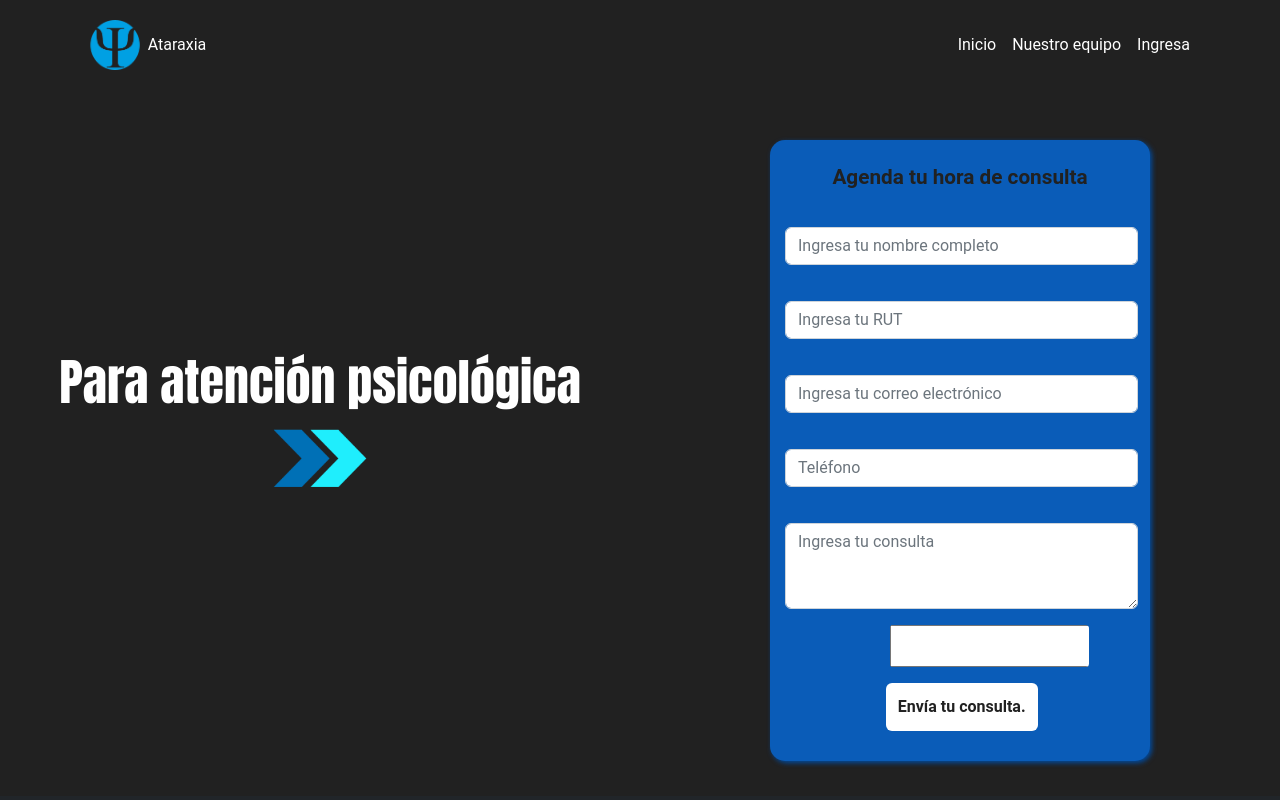
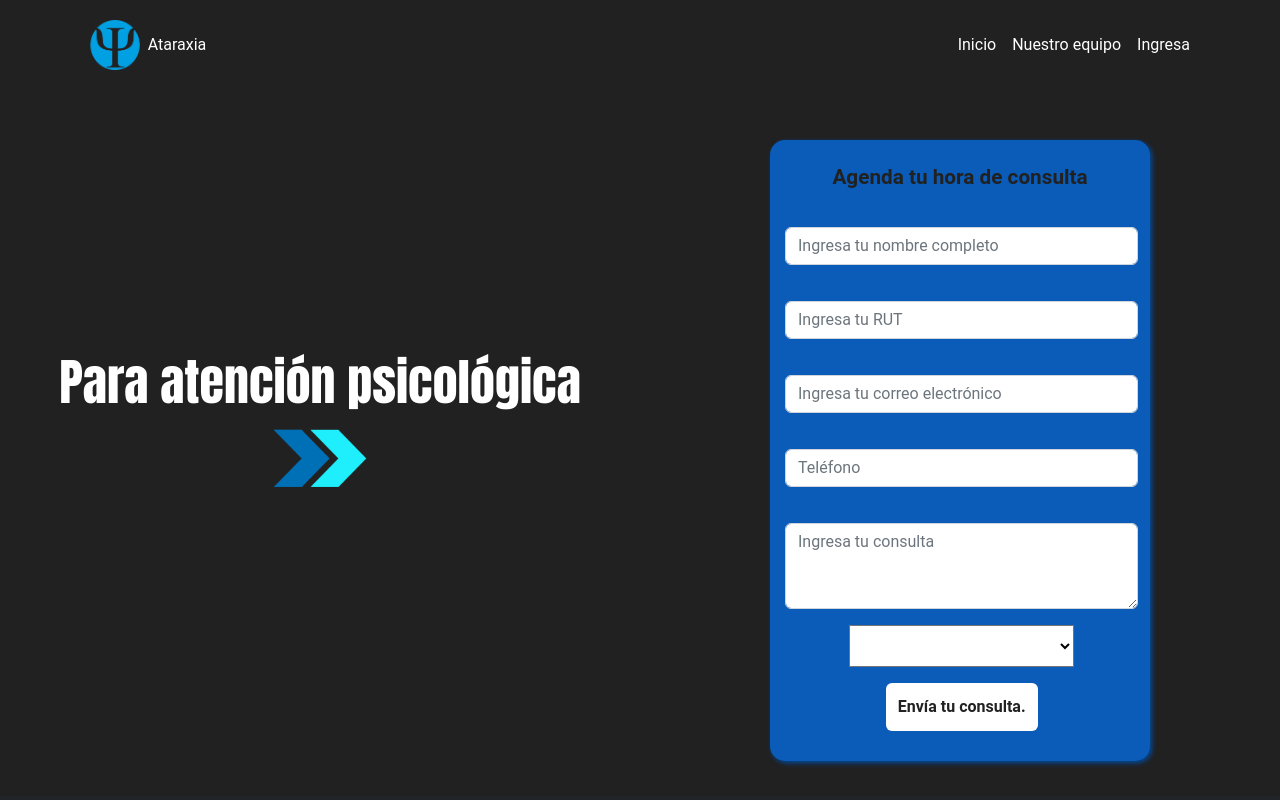
Before and after one commit to anaisfoix/ProyectoIngSoftware, an Angular app: page /pacient in a window 1280 px wide. Shown: the top 800 px of the page. Built offline with nearby package versions, Linux system fonts and the light colour scheme.

Commit message:
formulario respuestas

```diff
--- a/src/app/pacient/pacient.component.css
+++ b/src/app/pacient/pacient.component.css
@@ -37,15 +37,26 @@
     width: 93%;
 }
 
+.form-group select{
+    align-items: center;
+    justify-items: center;
+    justify-content: center;
+    background-color: #fff;
+}
+
 .select{
     position: relative;
-    margin-left: 38px;
+    align-self: center;
+    justify-content: center;
     display: flex;
-    width: 19em;
     height: 3em;
     line-height: 3;
     overflow: hidden;
     border-radius: .25em;
+}
+
+.select option{
+    color: #212121;
 }
 
 .hero__form button{
@@ -80,10 +91,6 @@
     padding-bottom: 20px;
 }
 
-.select{
-    padding-left: 67px;
-}
-
 .alert{
     color: black;
     background-color: red;
--- a/src/app/pacient/pacient.component.html
+++ b/src/app/pacient/pacient.component.html
@@ -31,13 +31,13 @@
                 <div _ngcontent-lhc-c43="" class="form-group">
                     <div _ngcontent-lhc-c43="" class="select">
                         <select _ngcontent-lhc-c43="" formControlName="type" name="format" id="format" class="ng-untouched ng-pristine ng-valid">
-                            <option _ngcontent-lhc-c43="" selected="" disabled="" value="-1">Tipo de Consulta</option>
-                            <option _ngcontent-lhc-c43="" value="Divorcio">Transtorno de ansiedad</option>
-                            <option _ngcontent-lhc-c43="" value="Divorcio Unilateral">Transtorno depresivo</option>
-                            <option _ngcontent-lhc-c43="" value="Divorcio Unilateral">Transtorno bipolar</option>
-                            <option _ngcontent-lhc-c43="" value="Divorcio Unilateral">Déficit de atención</option>
-                            <option _ngcontent-lhc-c43="" value="Divorcio Unilateral">Síndrome de Asperger</option>
-                            <option _ngcontent-lhc-c43="" value="Divorcio Unilateral">Transtorno obsesivo compulsivo/option>
+                            <option _ngcontent-lhc-c43="" selected="" disabled="" value="1">Tipo de Consulta</option>
+                            <option _ngcontent-lhc-c43="" value="Transtorno de ansiedad">Transtorno de ansiedad</option>
+                            <option _ngcontent-lhc-c43="" value="Transtorno depresivo">Transtorno depresivo</option>
+                            <option _ngcontent-lhc-c43="" value="Transtorno bipolar">Transtorno bipolar</option>
+                            <option _ngcontent-lhc-c43="" value="Déficit de atención">Déficit de atención</option>
+                            <option _ngcontent-lhc-c43="" value="Síndrome de Asperge">Síndrome de Asperger</option>
+                            <option _ngcontent-lhc-c43="" value="Transtorno obsesivo compulsivo">Transtorno obsesivo compulsivo</option>
                         </select>
                     </div>
                 </div>
```
